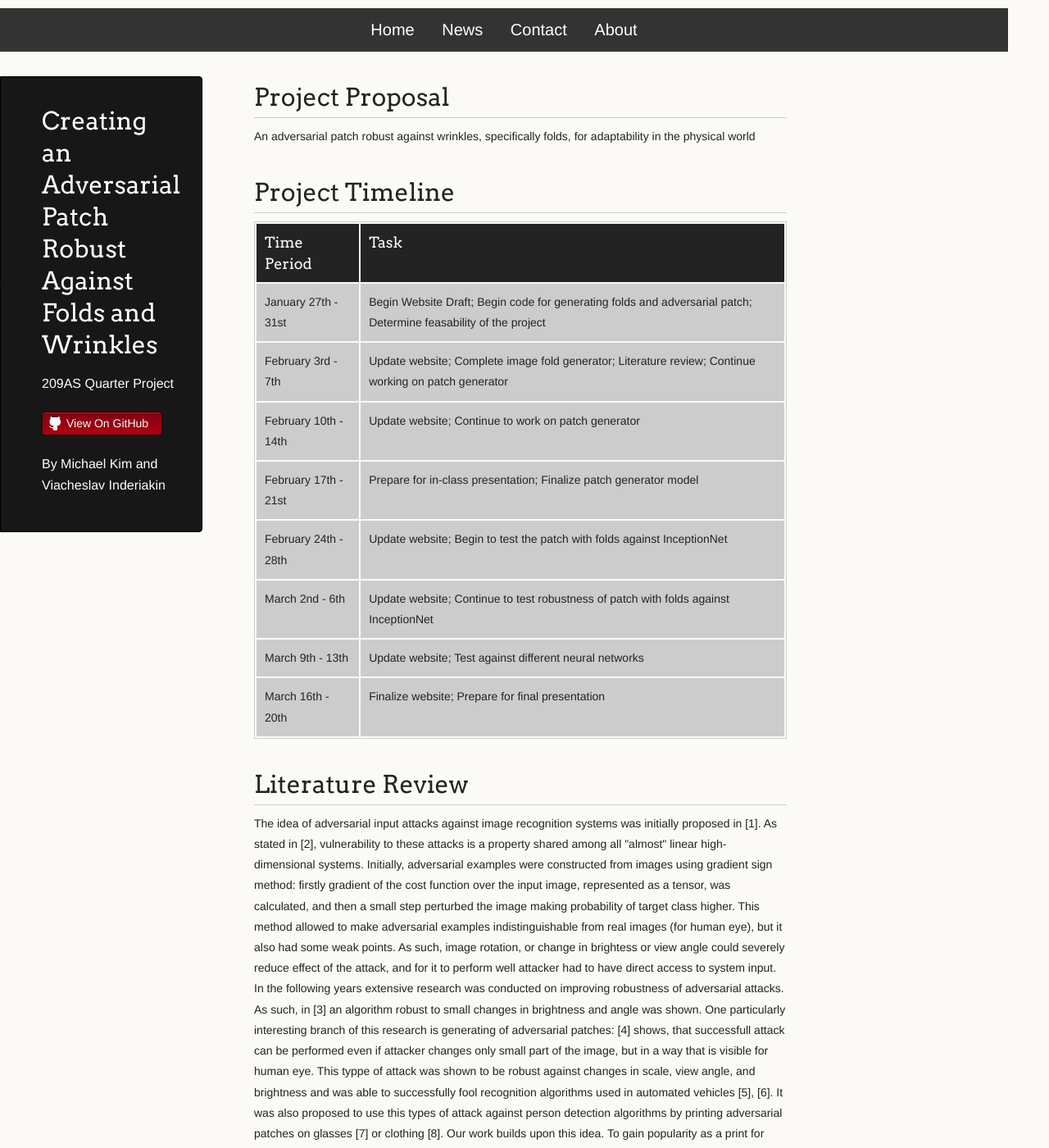
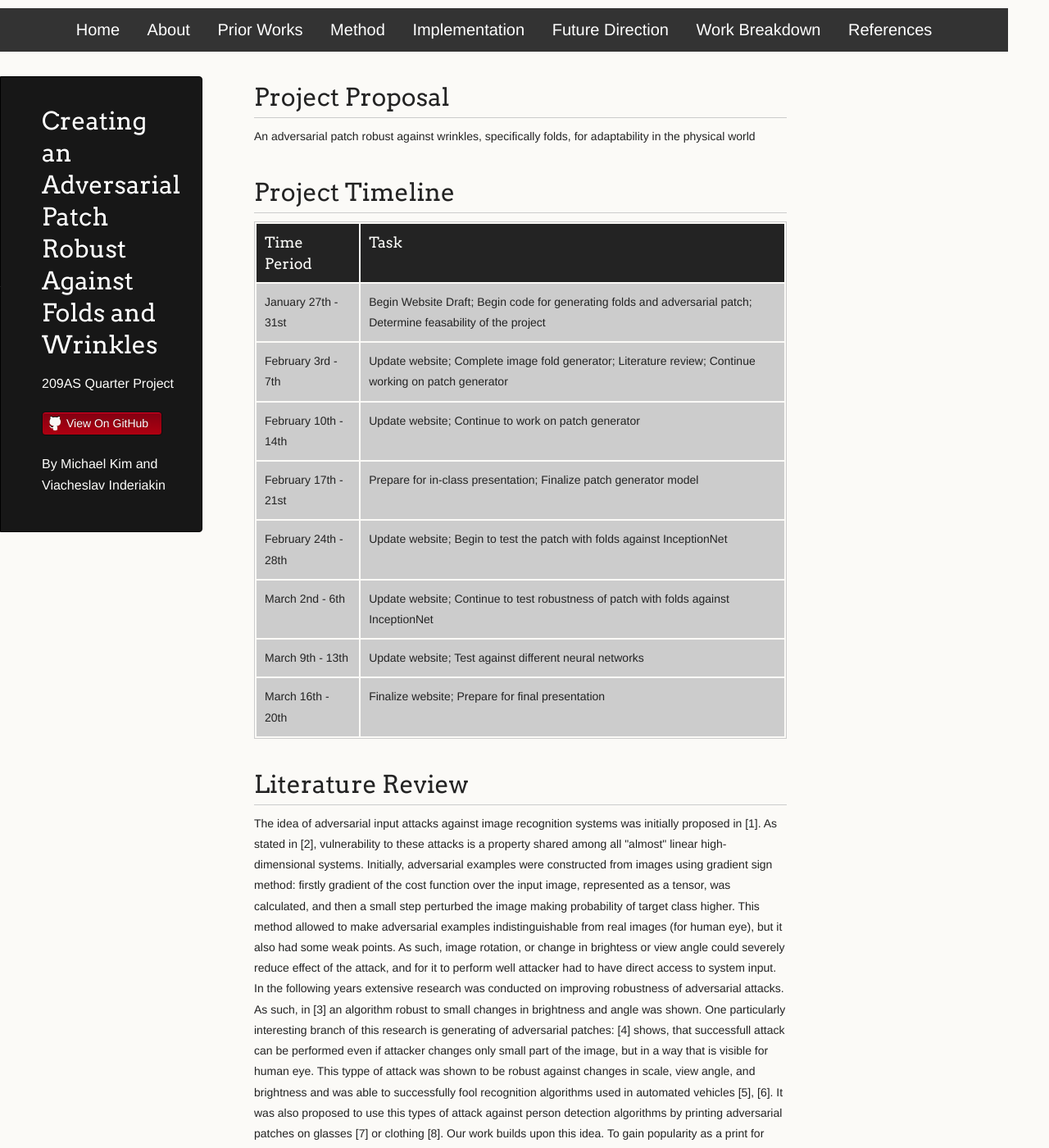
Before and after one commit to SlavaInder/209AS_Adversarial_Patch, a Jekyll site: the page built from docs/index.md, in a window 1280 px wide and 1400 px high. Shown: the whole window at 82% size. Built offline with Jekyll 4.4.1, drawn with Linux system fonts in a browser that asks for light colours; our own code applies the rules of GitHub Pages for plain Markdown files.

Commit message:
Update default.html

```diff
--- a/docs/_layouts/default.html
+++ b/docs/_layouts/default.html
@@ -6,6 +6,7 @@
       background-color: #333;
       overflow: auto;
       white-space: nowrap;
+      font-weight: 300;
       font-size: 20px;
     }
 
@@ -34,10 +35,14 @@
   <body>
     <div class="scrollmenu">
       <center>
-      <a href="#home">Home</a>
-      <a href="#news">News</a>
-      <a href="#contact">Contact</a>
-      <a href="#about">About</a>
+      <a href="home">Home</a>
+      <a href="about.md">About</a>
+      <a href="prior_works">Prior Works</a>
+      <a href="method">Method</a>
+      <a href="implementation">Implementation</a>
+      <a href="future_direction">Future Direction</a>
+      <a href="work_breakdown">Work Breakdown</a>
+      <a href="references">References</a>
       </center>
     </div>
     <div class="wrapper">
```
